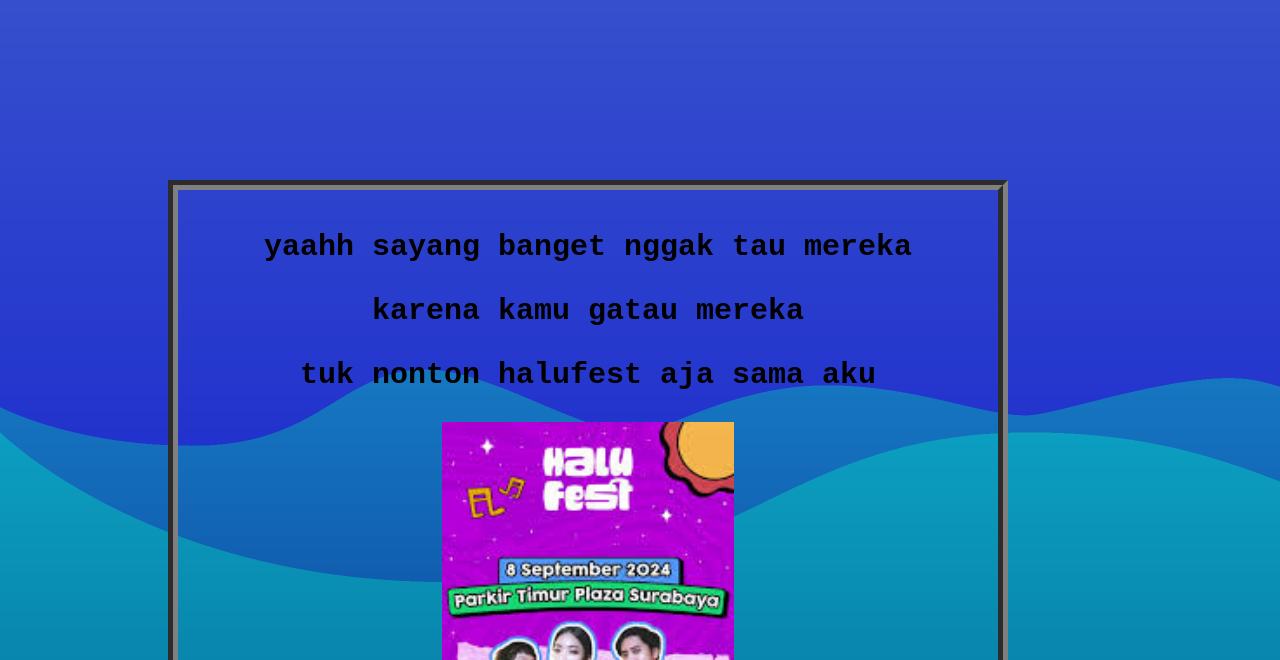
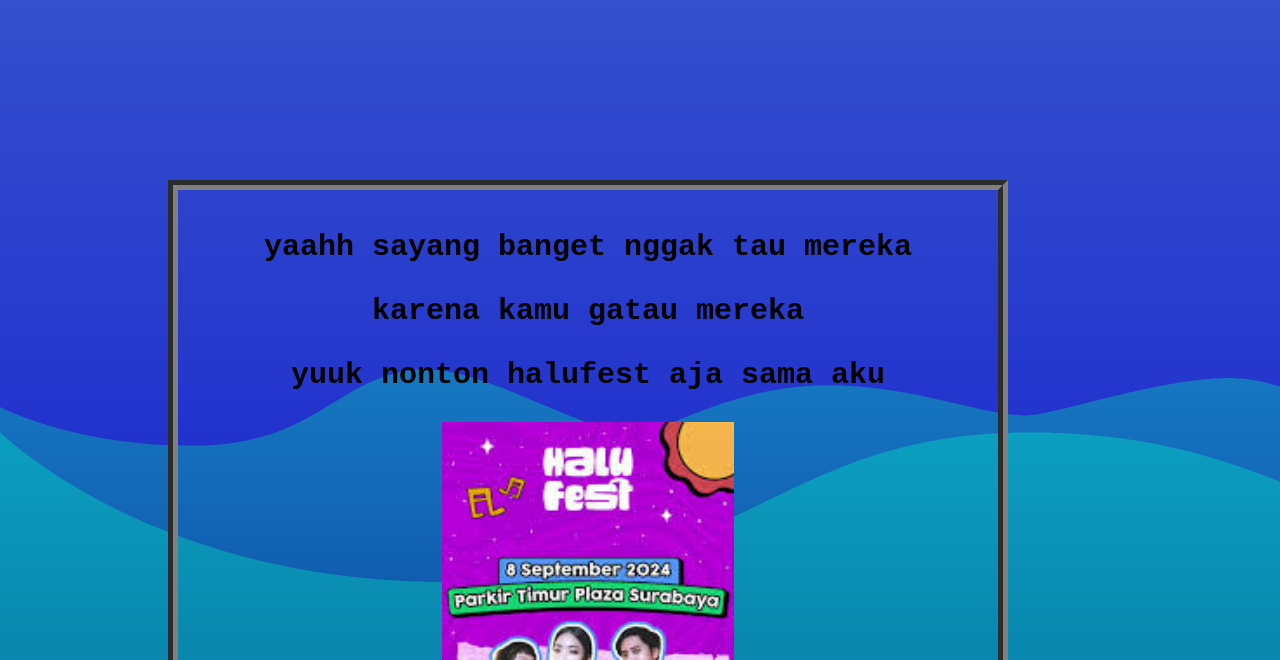
Before and after one commit to PororoBush/Gladi, a plain HTML site: page enggak.html in a window 1280 px wide. Shown: the part 140-800 px from the top of the page. Drawn offline with Linux system fonts and the light colour scheme.

Commit message:
Update enggak.html

```diff
--- a/enggak.html
+++ b/enggak.html
@@ -7,7 +7,7 @@
             <div class="one">
                 <P> yaahh sayang banget nggak tau mereka</P>
                 <p>karena kamu gatau mereka</p>
-                <p>tuk nonton halufest aja sama aku</p>
+                <p>yuuk nonton halufest aja sama aku</p>
                 <p class="gambar"> <img src="halufest.jpeg" height="65%", width="auto"></p>
             </div>
         </div>
```
